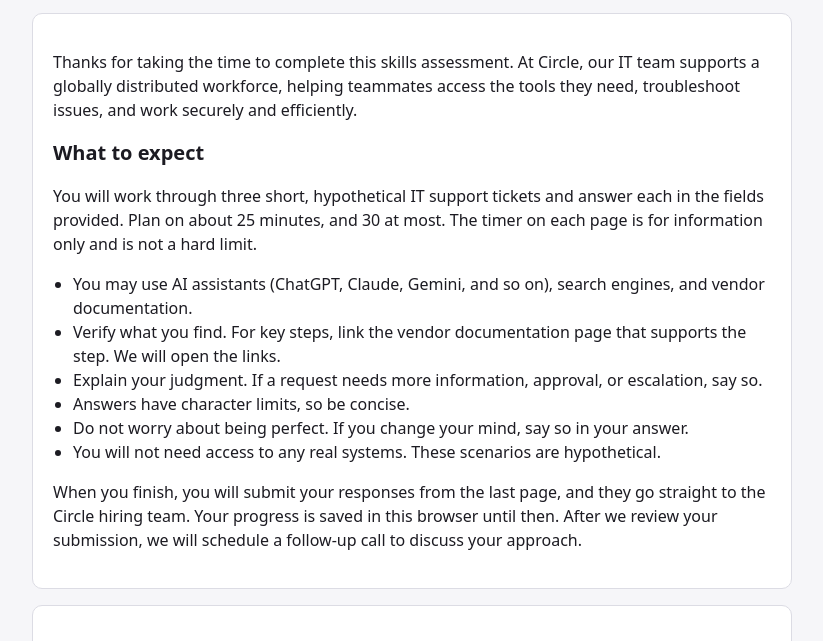
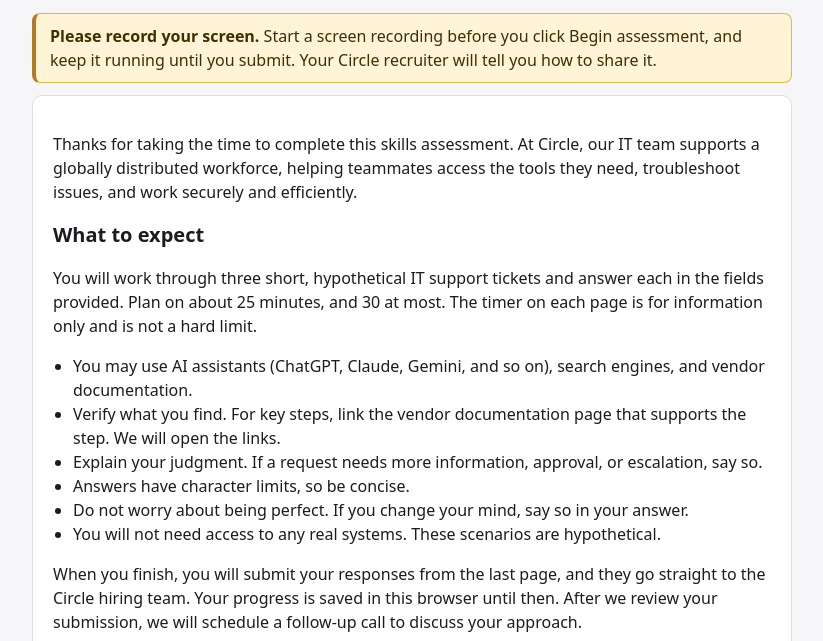
Before and after one commit to circleco-vibecode/it-coordinator-assessment, a plain HTML site: page index.html in a window 1280 px wide. Shown: the part 91-732 px from the top of the page, without its empty margins (228-1051 px from the left). Drawn offline with Linux system fonts and the light colour scheme.

Commit message:
Add screen recording reminder banner

```diff
--- a/index.html
+++ b/index.html
@@ -16,6 +16,8 @@ h2 { font-size: 20px; margin: 0 0 8px; }
 .tab.on { background: #473bce; border-color: #473bce; color: #fff; }
 .timer { color: #55535f; font-size: 14px; margin-bottom: 12px; }
 .ticket { border-left: 4px solid #473bce; background: #f0efff; border-radius: 6px; padding: 12px 14px; margin: 12px 0; }
+.rec { background: #fff4d6; border: 1px solid #e0b84a; border-left: 4px solid #b7791f; border-radius: 8px; padding: 10px 14px; margin: 12px 0; color: #3d2f00; }
+.rec strong { font-weight: 700; }
 .ticket .from { font-size: 13px; color: #55535f; margin-bottom: 4px; }
 .ticket p { margin: 4px 0; }
 .field { margin: 18px 0; }
@@ -209,10 +211,10 @@ const SCENARIOS = [
     app.appendChild(state.received ? renderDone() : (state.started ? renderMain() : renderIntro()));
   }
 
-  function renderIntro() {
+  function recBanner(full) { var d = el('div', { class: 'rec', role: 'note' }); d.appendChild(el('strong', { text: 'Please record your screen. ' })); d.appendChild(document.createTextNode(full ? 'Start a screen recording before you click Begin assessment, and keep it running until you submit. Your Circle recruiter will tell you how to share it.' : 'Keep your screen recording running until you submit.')); return d; }  function renderIntro() {
     var wrap = el('div', { class: 'wrap' });
     wrap.appendChild(el('h1', { text: 'IT Coordinator: Skills Assessment' }));
-    wrap.appendChild(el('p', { class: 'sub', text: 'Circle' }));
+    wrap.appendChild(el('p', { class: 'sub', text: 'Circle' })); wrap.appendChild(recBanner(true));
     var card = el('div', { class: 'card' });
     card.appendChild(el('p', { text: 'Thanks for taking the time to complete this skills assessment. At Circle, our IT team supports a globally distributed workforce, helping teammates access the tools they need, troubleshoot issues, and work securely and efficiently.' }));
     card.appendChild(el('h2', { text: 'What to expect' }));
@@ -279,7 +281,7 @@ const SCENARIOS = [
   function renderMain() {
     var wrap = el('div', { class: 'wrap' });
     wrap.appendChild(el('h1', { text: 'IT Coordinator: Skills Assessment' }));
-    wrap.appendChild(el('p', { class: 'sub', text: state.name }));
+    wrap.appendChild(el('p', { class: 'sub', text: state.name })); wrap.appendChild(recBanner(false));
     var nav = el('div', { class: 'nav' });
     SCENARIOS.forEach(function (s, i) {
       nav.appendChild(el('button', { class: 'tab' + (state.current === i ? ' on' : ''), type: 'button', text: 'Scenario ' + (i + 1), onclick: function () { go(i); } }));
```
